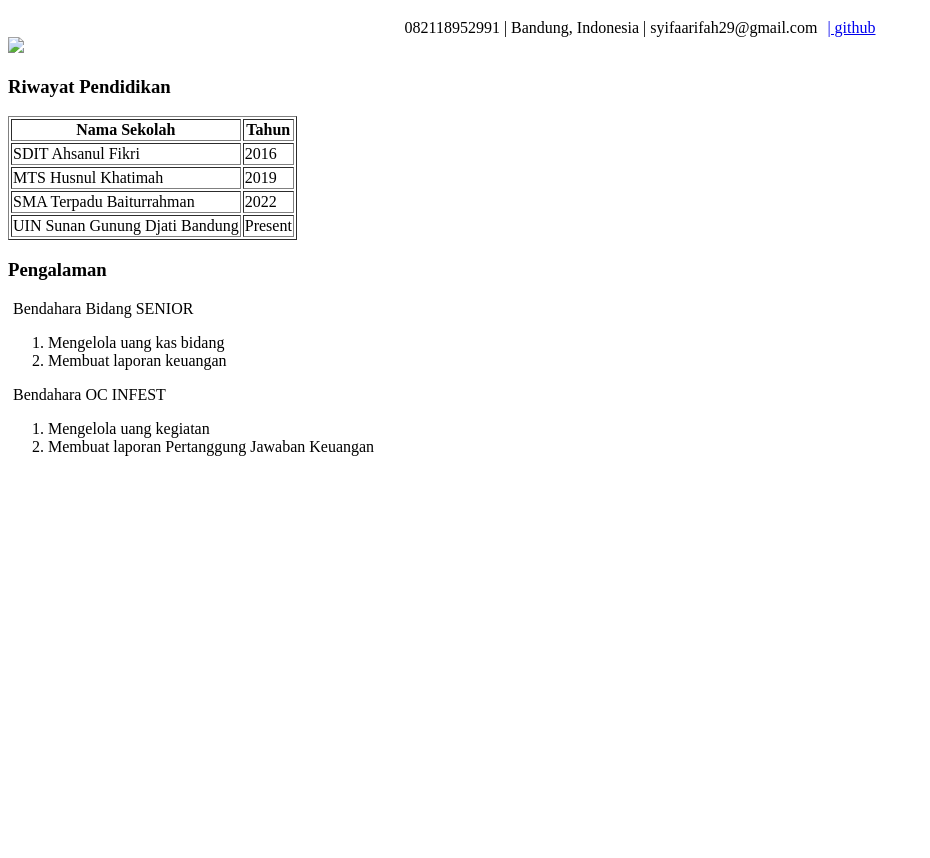
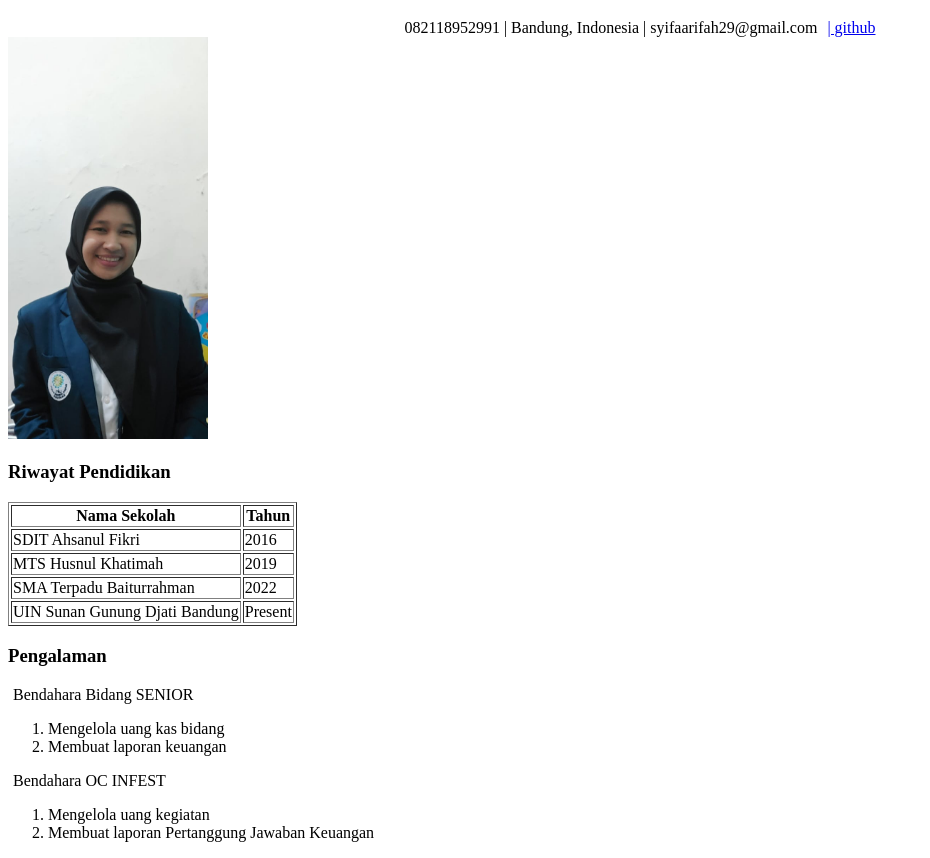
Before and after one commit to Syifaar/tugas_webCv, a plain HTML site: page index.html in a window 1280 px wide. Shown: the part 61-919 px from the top of the page, without its empty margins (0-930 px from the left). Before the commit the page ends 800 px from the top, so only its background shows below. Drawn offline with Linux system fonts and the light colour scheme; the site is published under a folder, as on GitHub Pages, so addresses that start at the root find nothing.

Commit message:
Update index.html

```diff
--- a/index.html
+++ b/index.html
@@ -32,7 +32,7 @@
 
 
         </p>
-        <img width="200px" src="/foto1.jpeg">
+        <img width="200px" src="foto1.jpeg">
 
         <table border="1">
             <thead>
```
